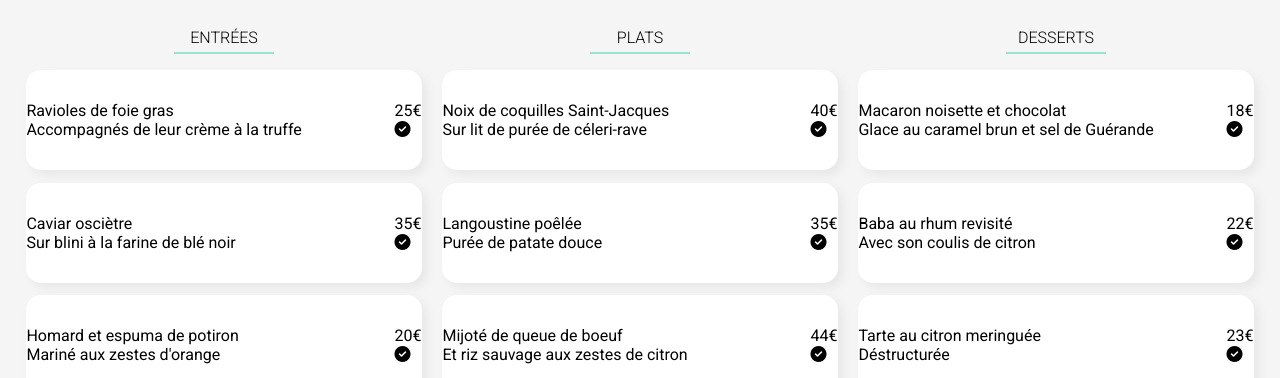
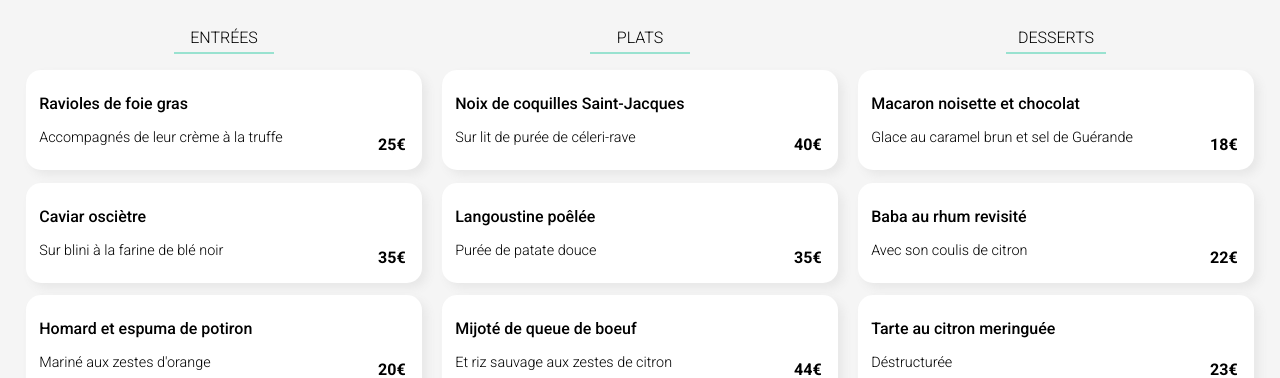
Before and after one commit to bastien-page/OC_P3_ohmyfood, a website: page html/la-note-enchantee.html in a window 1280 px wide. Shown: the part 432-810 px from the top of the page. Drawn offline with Linux system fonts and the light colour scheme; a web font is replaced by a local one.

Commit message:
modif card in Pages Restaurant all

```diff
--- a/html/la-note-enchantee.html
+++ b/html/la-note-enchantee.html
@@ -54,47 +54,43 @@
             <hr class="blocmenu__tiret">
 
             <div class="cardmenu">
-                <div class="cardmenu__info">
-                <div class="cardmenu__title">Ravioles de foie gras </div>
-                <div class="cardmenu__description">Accompagnés de leur crème à la truffe</div>
+                <div class="cardmenu__dish">
+                <p class="cardmenu__dish__title">Ravioles de foie gras</p>
+                <p class="cardmenu__dish__description">Accompagnés de leur crème à la truffe</p>
                 </div>
-                <div class="cardmenu__right">
-                <div class="cardmenu__price">25€</div>
-                <div class="cardmenu__add"><i class="fas fa-check-circle"></i></div>
-                </div>
+                <div class="cardmenu__dish__price">25€</div>
+                <div class="cardmenu__dish__validation">
+                    <i class="fas fa-check-circle"></i></div>
             </div>
 
             <div class="cardmenu">
-                <div class="cardmenu__info">
-                <div class="cardmenu__title">Caviar osciètre</div>
-                <div class="cardmenu__description">Sur blini à la farine de blé noir</div>
+                <div class="cardmenu__dish">
+                <p class="cardmenu__dish__title">Caviar osciètre</p>
+                <p class="cardmenu__dish__description">Sur blini à la farine de blé noir</p>
                 </div>
-                <div class="cardmenu__right">
-                <div class="cardmenu__price">35€</div>
-                <div class="cardmenu__add"><i class="fas fa-check-circle"></i></div>
-                </div>
-            </div>
-
-           <div class="cardmenu">
-                <div class="cardmenu__info">
-                <div class="cardmenu__title">Homard et espuma de potiron</div>
-                <div class="cardmenu__description">Mariné aux zestes d'orange</div>
-                </div>
-                <div class="cardmenu__right">
-                <div class="cardmenu__price">20€</div>
-                <div class="cardmenu__add"><i class="fas fa-check-circle"></i></div>
-                </div>
+                <div class="cardmenu__dish__price">35€</div>
+                <div class="cardmenu__dish__validation">
+                    <i class="fas fa-check-circle"></i></div>
             </div>
 
             <div class="cardmenu">
-                <div class="cardmenu__info">
-                <div class="cardmenu__title">Foie gras de canard cuit entier</div>
-                <div class="cardmenu__description">Confiture de figue et pain toasté</div>
+                <div class="cardmenu__dish">
+                <p class="cardmenu__dish__title">Homard et espuma de potiron</p>
+                <p class="cardmenu__dish__description">Mariné aux zestes d'orange</p>
                 </div>
-                <div class="cardmenu__right">
-                <div class="cardmenu__price">35€</div>
-                <div class="cardmenu__add"><i class="fas fa-check-circle"></i></div>
+                <div class="cardmenu__dish__price">20€</div>
+                <div class="cardmenu__dish__validation">
+                    <i class="fas fa-check-circle"></i></div>
+            </div>
+
+            <div class="cardmenu">
+                <div class="cardmenu__dish">
+                <p class="cardmenu__dish__title">Foie gras de canard cuit entier</p>
+                <p class="cardmenu__dish__description">Confiture de figue et pain toasté</p>
                 </div>
+                <div class="cardmenu__dish__price">35€</div>
+                <div class="cardmenu__dish__validation">
+                    <i class="fas fa-check-circle"></i></div>
             </div>
 
         </section>
@@ -107,36 +103,33 @@
             <hr class="blocmenu__tiret">
 
             <div class="cardmenu">
-                <div class="cardmenu__info">
-                <div class="cardmenu__title">Noix de coquilles Saint-Jacques</div>
-                <div class="cardmenu__description">Sur lit de purée de céleri-rave</div>
+                <div class="cardmenu__dish">
+                <p class="cardmenu__dish__title">Noix de coquilles Saint-Jacques</p>
+                <p class="cardmenu__dish__description">Sur lit de purée de céleri-rave</p>
                 </div>
-                <div class="cardmenu__right">
-                <div class="cardmenu__price">40€</div>
-                <div class="cardmenu__add"><i class="fas fa-check-circle"></i></div>
-                </div>
+                <div class="cardmenu__dish__price">40€</div>
+                <div class="cardmenu__dish__validation">
+                    <i class="fas fa-check-circle"></i></div>
             </div>
 
             <div class="cardmenu">
-                <div class="cardmenu__info">
-                <div class="cardmenu__title">Langoustine poêlée</div>
-                <div class="cardmenu__description">Purée de patate douce</div>
+                <div class="cardmenu__dish">
+                <p class="cardmenu__dish__title">Langoustine poêlée</p>
+                <p class="cardmenu__dish__description">Purée de patate douce</p>
                 </div>
-                <div class="cardmenu__right">
-                <div class="cardmenu__price">35€</div>
-                <div class="cardmenu__add"><i class="fas fa-check-circle"></i></div>
-                </div>
+                <div class="cardmenu__dish__price">35€</div>
+                <div class="cardmenu__dish__validation">
+                    <i class="fas fa-check-circle"></i></div>
             </div>
 
             <div class="cardmenu">
-                <div class="cardmenu__info">
-                <div class="cardmenu__title">Mijoté de queue de boeuf</div>
-                <div class="cardmenu__description">Et riz sauvage aux zestes de citron</div>
+                <div class="cardmenu__dish">
+                <p class="cardmenu__dish__title">Mijoté de queue de boeuf</p>
+                <p class="cardmenu__dish__description">Et riz sauvage aux zestes de citron</p>
                 </div>
-                <div class="cardmenu__right">
-                <div class="cardmenu__price">44€</div>
-                <div class="cardmenu__add"><i class="fas fa-check-circle"></i></div>
-                </div>
+                <div class="cardmenu__dish__price">44€</div>
+                <div class="cardmenu__dish__validation">
+                    <i class="fas fa-check-circle"></i></div>
             </div>
 
         </section>
@@ -149,36 +142,33 @@
             <hr class="blocmenu__tiret">
 
             <div class="cardmenu">
-                <div class="cardmenu__info">
-                <div class="cardmenu__title">Macaron noisette et chocolat</div>
-                <div class="cardmenu__description">Glace au caramel brun et sel de Guérande</div>
+                <div class="cardmenu__dish">
+                <p class="cardmenu__dish__title">Macaron noisette et chocolat</p>
+                <p class="cardmenu__dish__description">Glace au caramel brun et sel de Guérande</p>
                 </div>
-                <div class="cardmenu__right">
-                <div class="cardmenu__price">18€</div>
-                <div class="cardmenu__add"><i class="fas fa-check-circle"></i></div>
-                </div>
+                <div class="cardmenu__dish__price">18€</div>
+                <div class="cardmenu__dish__validation">
+                    <i class="fas fa-check-circle"></i></div>
             </div>
 
             <div class="cardmenu">
-                <div class="cardmenu__info">
-                <div class="cardmenu__title">Baba au rhum revisité</div>
-                <div class="cardmenu__description">Avec son coulis de citron</div>
+                <div class="cardmenu__dish">
+                <p class="cardmenu__dish__title">Baba au rhum revisité</p>
+                <p class="cardmenu__dish__description">Avec son coulis de citron</p>
                 </div>
-                <div class="cardmenu__right">
-                <div class="cardmenu__price">22€</div>
-                <div class="cardmenu__add"><i class="fas fa-check-circle"></i></div>
-                </div>
+                <div class="cardmenu__dish__price">22€</div>
+                <div class="cardmenu__dish__validation">
+                    <i class="fas fa-check-circle"></i></div>
             </div>
 
             <div class="cardmenu">
-                <div class="cardmenu__info">
-                <div class="cardmenu__title">Tarte au citron meringuée</div>
-                <div class="cardmenu__description">Déstructurée</div>
+                <div class="cardmenu__dish">
+                <p class="cardmenu__dish__title">Tarte au citron meringuée</p>
+                <p class="cardmenu__dish__description">Déstructurée</p>
                 </div>
-                <div class="cardmenu__right">
-                <div class="cardmenu__price">23€</div>
-                <div class="cardmenu__add"><i class="fas fa-check-circle"></i></div>
-                </div>
+                <div class="cardmenu__dish__price">23€</div>
+                <div class="cardmenu__dish__validation">
+                    <i class="fas fa-check-circle"></i></div>
             </div>
 
         </section>
```
Also changed, not shown: html/a-la-francaise.html (+0 -2 lines), html/la-palette-du-gout.html (+56 -63 lines), html/le-delice-des-sens.html (+56 -63 lines).
